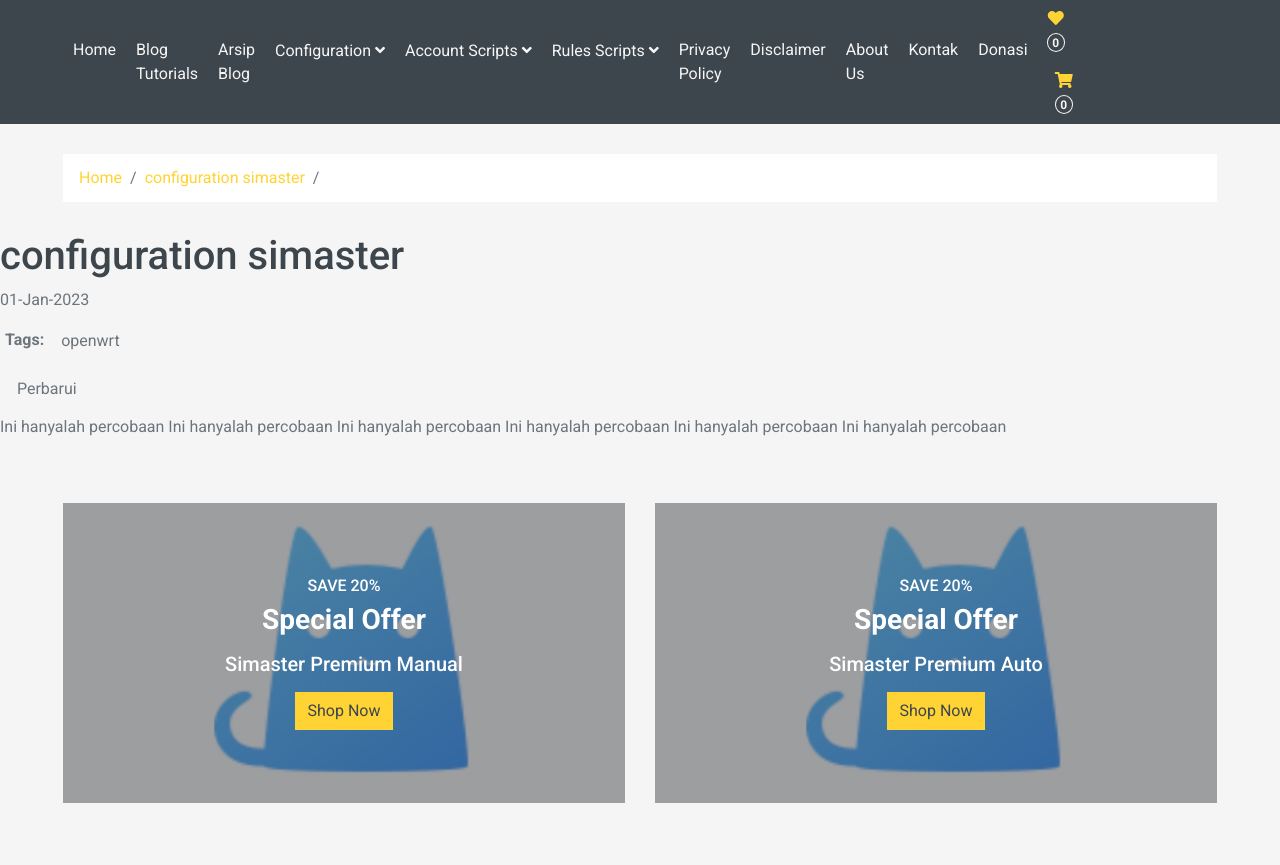
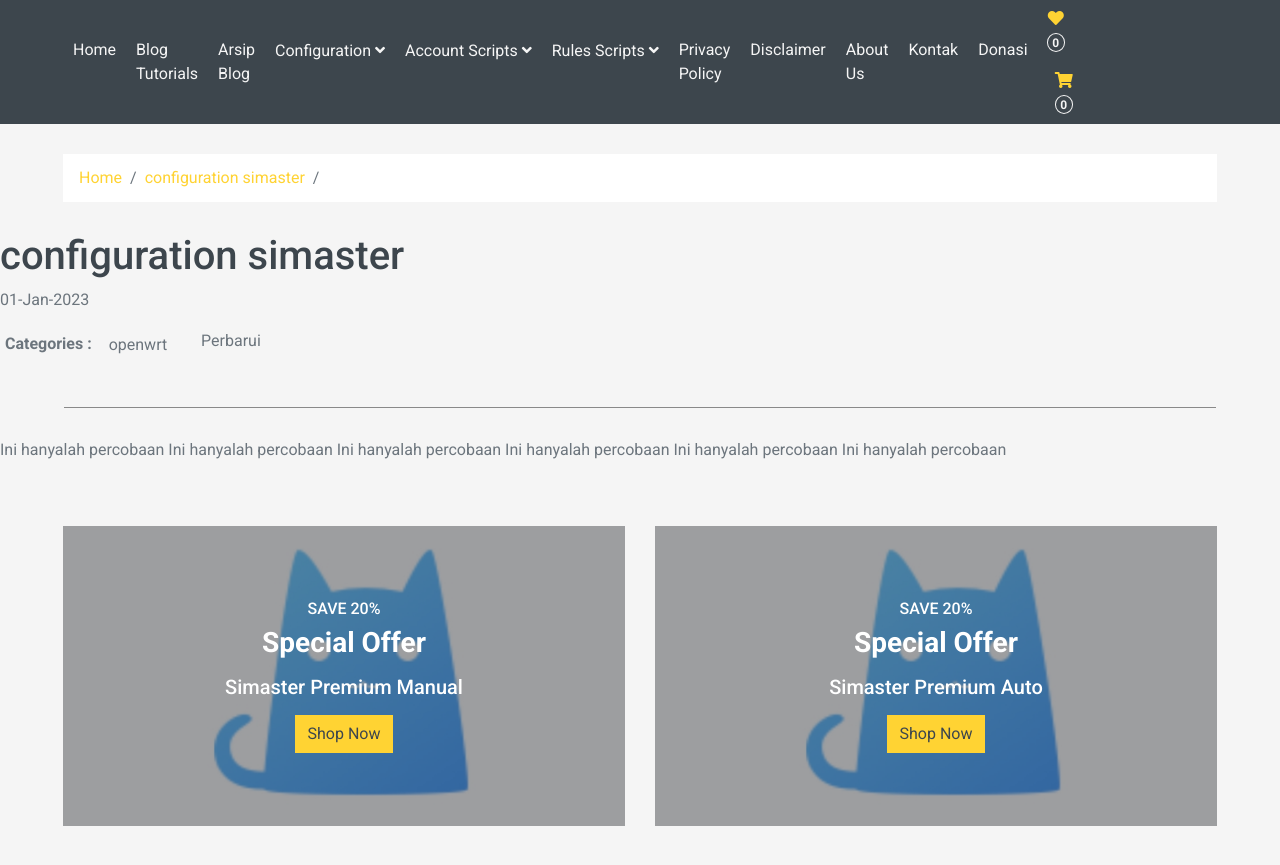
Before and after one commit to mwnsofficial/simaster, a Jekyll site: the page built from _posts/2023-01-01-simaster.md, in a window 1280 px wide and 900 px high. Shown: the top 865 px of the window. Built offline with Jekyll 4.4.1, drawn with Linux system fonts in a browser that asks for light colours; nearby versions of some CDN libraries.

Commit message:
Update post.html

```diff
--- a/_layouts/post.html
+++ b/_layouts/post.html
@@ -8,12 +8,9 @@
    <h1 class="post-title">{{ page.title }}</h1>
    <time datetime="{{ page.date | date_to_xmlschema }}">{{ page.date | date: "%d-%b-%Y" }}</time>
    {% if page.author %} {{ page.author }}{% endif %}
-   <!-- call the image.html template file -->
-   {% if page.images %}<img src="/assets/images/{{ page.images }}" alt="{{ page.image-alt }}{% endif %}
-
     <div class="tags">
         {% if page.tags != null %}
-        <b>Tags: </b>
+        <b>Categories : </b>
         {% assign projectTags = site.data.tags.allowed-tags %}
         {% for tag in page.tags %}
         {% if projectTags contains tag %}
@@ -21,11 +18,14 @@
         {% endif %}
         {% endfor %}
         {% endif %}
-    </div>
-
         {% if site.github_editme_path %}
         <a target="_blank" rel="noopener" href="https://github.com/{{site.github_editme_path}}{{page.path}}" class="btn btn-default githubEditButton" role="button"><i class="fa fa-pencil fa-lg"></i> Perbarui</a>
         {% endif %}
+    </div>
+    <hr>
+
+   <!-- call the image.html template file -->
+   {% if page.images %}<img src="/assets/images/{{ page.images }}" alt="{{ page.image-alt }}{% endif %}
 
         {{ content }}
 
```
